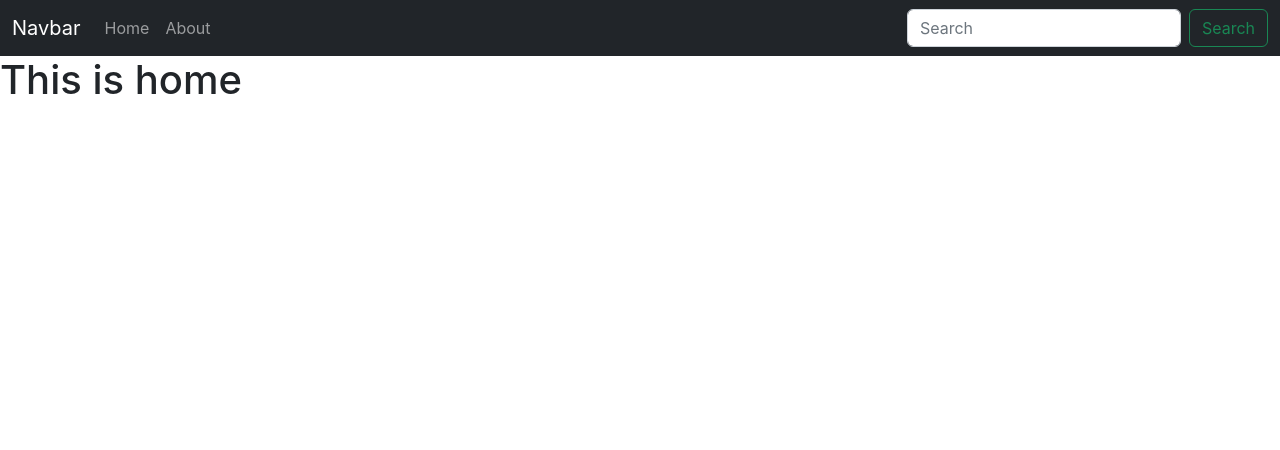
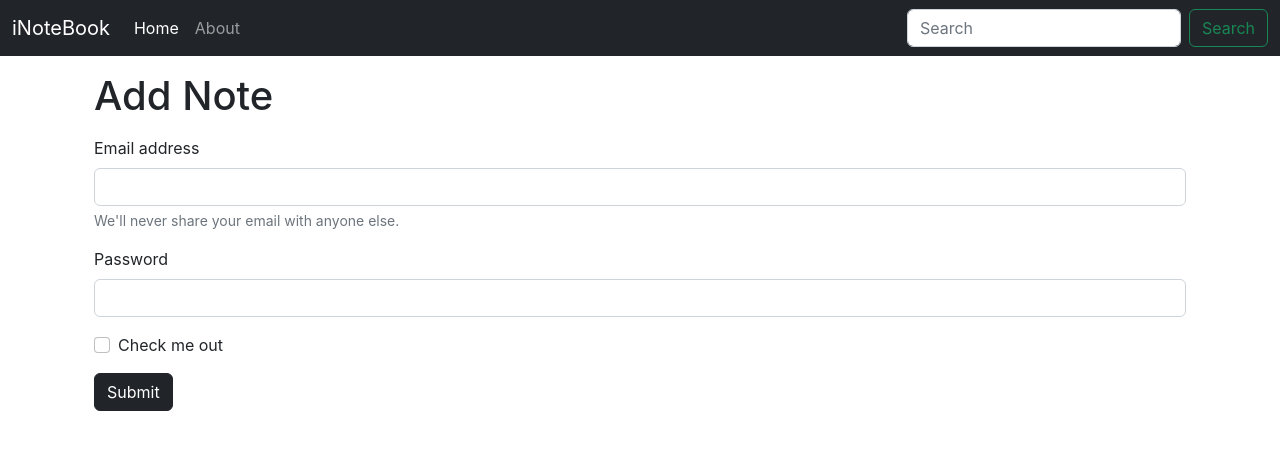
Before and after one commit to dhaval7152/inotebookReact, a React (Create React App) app: page / in a window 1280 px wide. Shown: the top 450 px of the page. Built offline with nearby package versions, Linux system fonts and the light colour scheme.

Commit message:
#59 useLocation Hook

```diff
--- a/src/App.js
+++ b/src/App.js
@@ -13,10 +13,12 @@
         <div>
           <Navbar />
         </div>
+      <div className="container">
         <Routes>
           <Route exact path="/" element={<Home />}></Route>
           <Route exact path="/About" element={<About />}></Route>
         </Routes>
+        </div>
       </Router>
     </NoteState>
     </>
--- a/src/components/About.js
+++ b/src/components/About.js
@@ -1,14 +1,8 @@
-import React, { useContext,useEffect } from 'react';
-import noteContext from './context/notes/noteContext';
+import React from 'react';
 export const About = () => {
-  const a = useContext(noteContext);
-  useEffect(()=>{
-    a.update()
-     // eslint-disable-next-line
-  },[])
   return (
     <div>
-      <h1>This is  About {a.state.name} and his class is {a.state.class}</h1>
+      <h1>This is  About </h1>
     </div>
   );
 };
--- a/src/components/Home.js
+++ b/src/components/Home.js
@@ -1,9 +1,26 @@
 import React from "react";
-
 export const Home=()=>{
     return(
         <div>
-            <h1>This is home</h1>
+            <div className="container my-3">
+            <h1>Add Note</h1>
+           <form className="my-3 ">
+                <div className="mb-3">
+                    <label htmlFor="exampleInputEmail1" className="form-label">Email address</label>
+                    <input type="email" className="form-control" id="exampleInputEmail1" aria-describedby="emailHelp"/>
+                    <div id="emailHelp" className="form-text">We'll never share your email with anyone else.</div>
+                </div>
+                <div className="mb-3">
+                    <label htmlFor="exampleInputPassword1" className="form-label">Password</label>
+                    <input type="password" className="form-control" id="exampleInputPassword1"/>
+                </div>
+                <div className="mb-3 form-check">
+                    <input type="checkbox" className="form-check-input" id="exampleCheck1"/>
+                    <label className="form-check-label" htmlFor="exampleCheck1">Check me out</label>
+                </div>
+                <button type="submit" className="btn btn-dark">Submit</button>
+            </form>
+            </div>
         </div>
     );
 }
--- a/src/components/Navbar.js
+++ b/src/components/Navbar.js
@@ -1,11 +1,16 @@
-import React from "react";
-import {Link} from 'react-router-dom';
+import React,{useEffect} from "react";
+import { Link, useLocation} from "react-router-dom";
 export const Navbar = () => {
+
+  let location = useLocation();
+  useEffect(() => {
+    // console.log(location.pathname);
+  }, [location]);
   return (
     <nav className="navbar navbar-expand-lg navbar-dark bg-dark">
       <div className="container-fluid">
         <Link className="navbar-brand" to="/">
-          Navbar
+          iNoteBook
         </Link>
         <button
           className="navbar-toggler"
@@ -20,17 +25,16 @@
         </button>
         <div className="collapse navbar-collapse" id="navbarSupportedContent">
           <ul className="navbar-nav me-auto mb-2 mb-lg-0">
-            <li className="nav-item">
-              <Link className="nav-link " aria-current="page" to="/">
+            <li className="nav-item ">
+              <Link className={`nav-link  ${location.pathname==='/'?"active":""}`} aria-current="page" to="/">
                 Home
               </Link>
             </li>
             <li className="nav-item ">
-              <Link className="nav-link" to="/about">
+              <Link className={`nav-link  ${location.pathname==='/about'?"active":""}`} to="/about">
                 About
               </Link>
             </li>
-
           </ul>
           <form className="d-flex" role="search">
             <input
--- a/src/components/context/notes/NoteState.js
+++ b/src/components/context/notes/NoteState.js
@@ -1,22 +1,9 @@
-import { useState } from "react";
 import NoteContext from "./noteContext";
 
 export const NoteState = (props) => {
-  const s1 = {
-    "name": "dhaval",
-    "class": "12c",
-  }
-  const [state, setState] = useState(s1);
-  const update=()=>{
-    setTimeout(()=>{
-      setState({
-        "name": "Harry",
-        "class": "5C",
-      })
-    },1000);
-  }
+
   return (
-    <NoteContext.Provider value={{state,update}}>
+    <NoteContext.Provider value={{}}>
       {props.children}
     </NoteContext.Provider>
   )
--- a/src/components/context/notes/noteContext.js
+++ b/src/components/context/notes/noteContext.js
@@ -1,4 +1,4 @@
-import{ createContext } from "react";
+import { createContext } from "react";
 
 export const noteContext=createContext();
 
```
